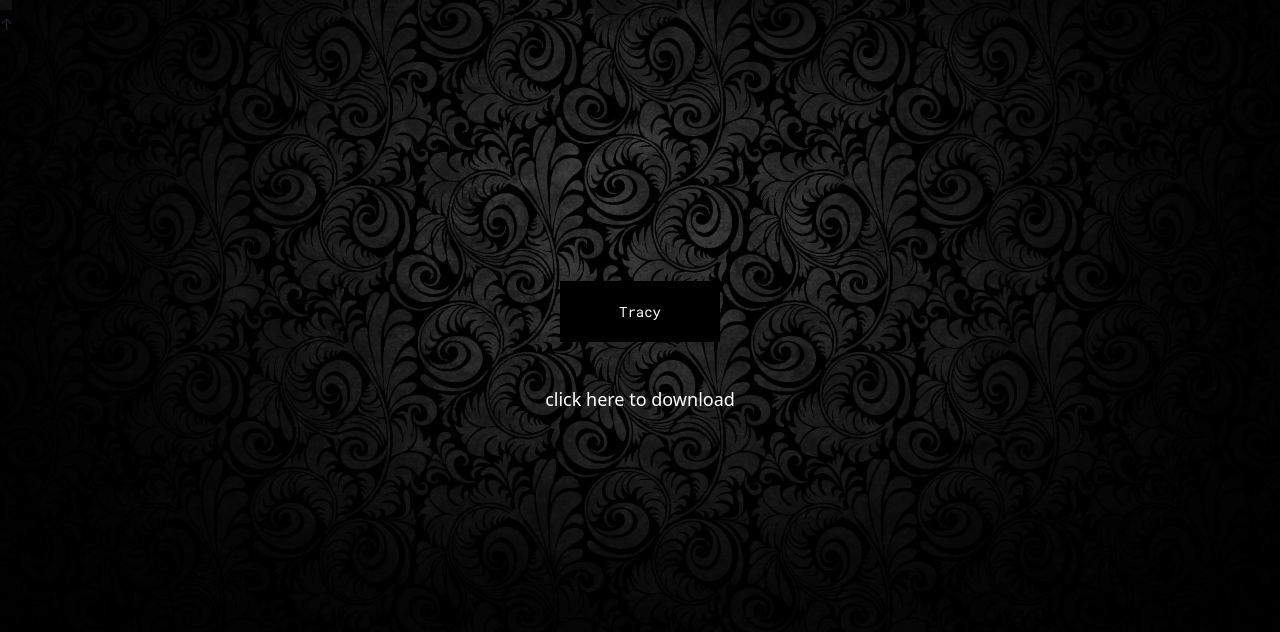
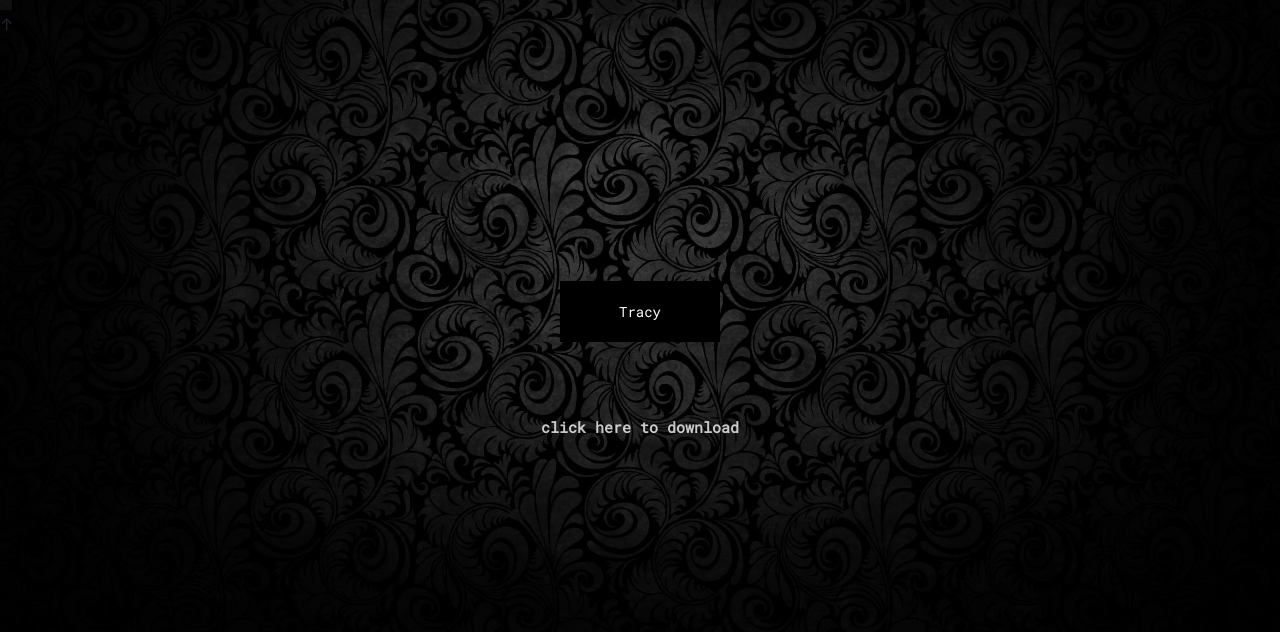
Before and after one commit to r4ghuveer/Tracy, a plain HTML site: page index.html in a window 1280 px wide. Shown: the part 114-746 px from the top of the page. Drawn offline with nearby package versions, Linux system fonts and the light colour scheme.

Commit message:
click to download text

```diff
--- a/style.css
+++ b/style.css
@@ -205,13 +205,14 @@ body {
   }
 
   .click{
-    color: white;
-    font-size: 18px;
-
+    color: rgba(255, 255, 255, 0.775);
+    font-size: 15px;
+    font-weight: bolder;
+    font-family: 'Roboto Mono', monospace;
     display: flex;
     justify-content: center;
     align-items: center;
     text-align: center;
-    margin-top: 350px;
+    margin-top: 380px;
 
   }
```
